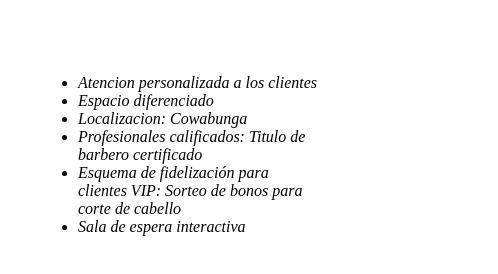
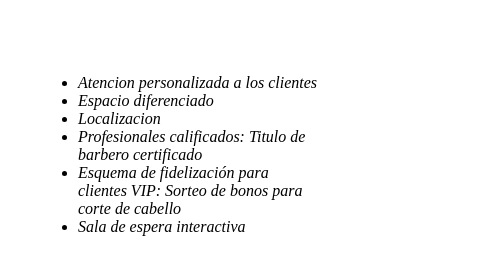
Before and after one commit to jusvva/alura-git, a plain HTML site: page index.html in a window 1280 px wide. Shown: the part 376-650 px from the top of the page, 0-498 px from the left. Drawn offline with Linux system fonts and the light colour scheme.

Commit message:
Revert "Cambiando el nombre de Localizacion enla lista de diferenciales"
This reverts commit 9341a960cdc2ab545bf40172a4cd16366fe57b95.

```diff
--- a/index.html
+++ b/index.html
@@ -32,7 +32,7 @@
             <ul class="distintivos">
                 <li class="items">Atencion personalizada a los clientes</li>
                 <li class="items">Espacio diferenciado</li>
-                <li class="items">Localizacion: Cowabunga</li>
+                <li class="items">Localizacion</li>
                 <li class="items">Profesionales calificados: Titulo de barbero certificado</li>
                 <li class="items">Esquema de fidelización para clientes VIP: Sorteo de bonos para corte de cabello</li>
                 <li class="items">Sala de espera interactiva</li>
```
